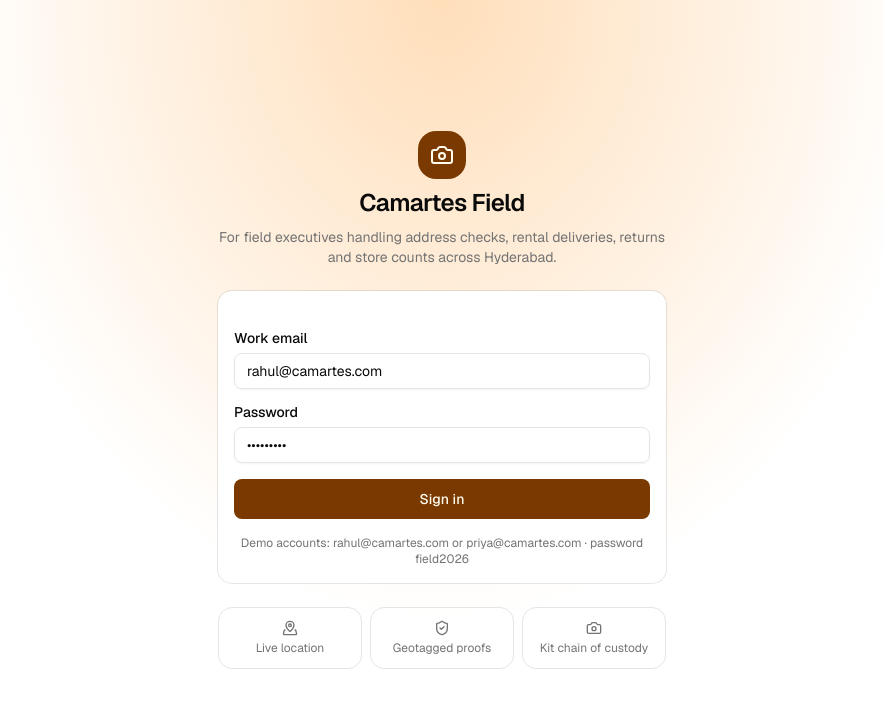
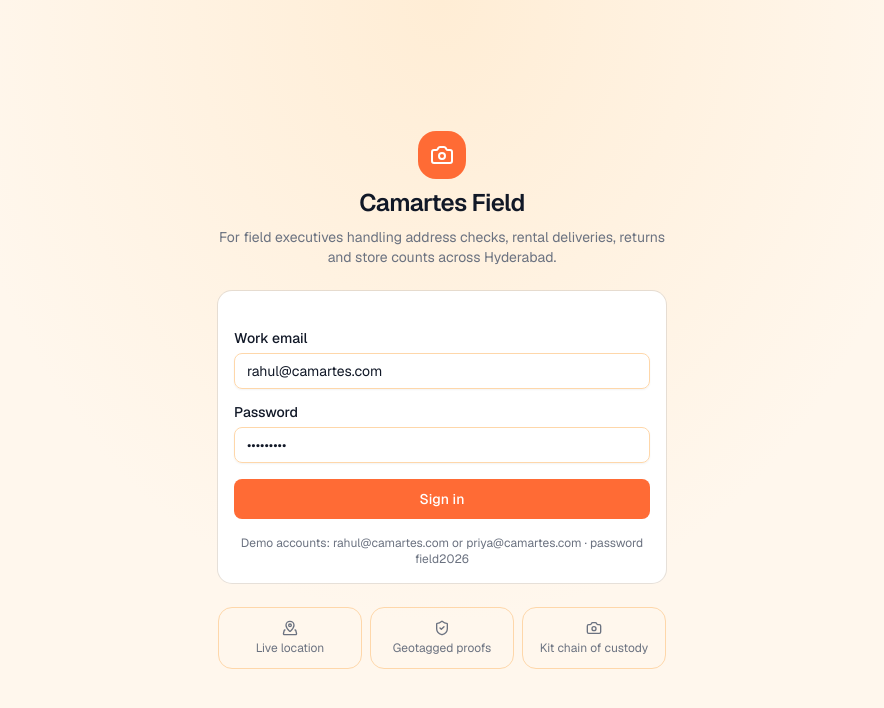
Before and after one commit to camartes01-glitch/camartesfeild-Feild-Executive, a Next.js app: page / in a window 1280 px wide. Shown: the top 708 px of the page, without its empty margins (198-1082 px from the left). Built offline with nearby package versions, Linux system fonts and the light colour scheme.

Commit message:
Apply Camartes.com orange and cream brand colors
Use the public theme-color #FF6B35 and cream surfaces from camartes.com
across buttons, map pins, photo stamps, and page backgrounds.

Co-authored-by: camartes01 <camartes01@gmail.com>

```diff
--- a/src/app/app/page.tsx
+++ b/src/app/app/page.tsx
@@ -54,7 +54,7 @@ export default function HomePage() {
           <FieldMap
             center={you}
             markers={[
-              { id: "you", label: "You", color: "#d97706", point: you },
+                  { id: "you", label: "You", color: "#FF6B35", point: you },
               ...(next
                 ? [
                     {
--- a/src/app/app/tasks/[id]/page.tsx
+++ b/src/app/app/tasks/[id]/page.tsx
@@ -92,7 +92,7 @@ function TaskBody({ task }: { task: FieldTask }) {
       <FieldMap
         center={you}
         markers={[
-          { id: "you", label: "You", color: "#d97706", point: you },
+          { id: "you", label: "You", color: "#FF6B35", point: you },
           { id: "store", label: task.store.name, color: "#1d4ed8", point: task.store.geo },
           { id: "cust", label: task.customerPlace.name, color: "#047857", point: task.customerPlace.geo },
         ]}
--- a/src/app/globals.css
+++ b/src/app/globals.css
@@ -49,38 +49,38 @@
 }
 
 :root {
-  --background: oklch(1 0 0);
-  --foreground: oklch(0.145 0 0);
-  --card: oklch(1 0 0);
-  --card-foreground: oklch(0.145 0 0);
-  --popover: oklch(1 0 0);
-  --popover-foreground: oklch(0.145 0 0);
-  --primary: oklch(0.42 0.11 55);
-  --primary-foreground: oklch(0.99 0.02 95);
-  --secondary: oklch(0.97 0 0);
-  --secondary-foreground: oklch(0.205 0 0);
-  --muted: oklch(0.97 0 0);
-  --muted-foreground: oklch(0.556 0 0);
-  --accent: oklch(0.97 0 0);
-  --accent-foreground: oklch(0.205 0 0);
-  --destructive: oklch(0.577 0.245 27.325);
-  --border: oklch(0.922 0 0);
-  --input: oklch(0.922 0 0);
-  --ring: oklch(0.708 0 0);
-  --chart-1: oklch(0.87 0 0);
-  --chart-2: oklch(0.556 0 0);
-  --chart-3: oklch(0.439 0 0);
-  --chart-4: oklch(0.371 0 0);
-  --chart-5: oklch(0.269 0 0);
+  --background: #fff7ed;
+  --foreground: #111827;
+  --card: #ffffff;
+  --card-foreground: #111827;
+  --popover: #ffffff;
+  --popover-foreground: #111827;
+  --primary: #ff6b35;
+  --primary-foreground: #ffffff;
+  --secondary: #ffedd5;
+  --secondary-foreground: #9a3412;
+  --muted: #ffedd5;
+  --muted-foreground: #6b7280;
+  --accent: #ffe2c2;
+  --accent-foreground: #9a3412;
+  --destructive: #ef4444;
+  --border: #fed7aa;
+  --input: #fed7aa;
+  --ring: #ff6b35;
+  --chart-1: #ff6b35;
+  --chart-2: #f97316;
+  --chart-3: #ea580c;
+  --chart-4: #c2410c;
+  --chart-5: #9a3412;
   --radius: 0.625rem;
-  --sidebar: oklch(0.985 0 0);
-  --sidebar-foreground: oklch(0.145 0 0);
-  --sidebar-primary: oklch(0.205 0 0);
-  --sidebar-primary-foreground: oklch(0.985 0 0);
-  --sidebar-accent: oklch(0.97 0 0);
-  --sidebar-accent-foreground: oklch(0.205 0 0);
-  --sidebar-border: oklch(0.922 0 0);
-  --sidebar-ring: oklch(0.708 0 0);
+  --sidebar: #fff8f3;
+  --sidebar-foreground: #111827;
+  --sidebar-primary: #ff6b35;
+  --sidebar-primary-foreground: #ffffff;
+  --sidebar-accent: #ffedd5;
+  --sidebar-accent-foreground: #9a3412;
+  --sidebar-border: #fed7aa;
+  --sidebar-ring: #ff6b35;
 }
 
 .dark {
--- a/src/app/page.tsx
+++ b/src/app/page.tsx
@@ -29,7 +29,7 @@ export default function LoginPage() {
 
   return (
     <div className="relative flex min-h-svh items-center justify-center px-4 py-10">
-      <div className="pointer-events-none absolute inset-0 bg-[radial-gradient(ellipse_at_top,_oklch(0.92_0.06_70),_transparent_55%)]" />
+      <div className="pointer-events-none absolute inset-0 bg-[radial-gradient(ellipse_at_top,_#ffedd5,_transparent_55%)]" />
       <div className="relative w-full max-w-md space-y-6">
         <div className="space-y-2 text-center">
           <div className="mx-auto flex size-12 items-center justify-center rounded-2xl bg-primary text-primary-foreground">
--- a/src/components/geo-camera.tsx
+++ b/src/components/geo-camera.tsx
@@ -30,7 +30,7 @@ function stampPhoto(
       const bar = Math.max(72, Math.round(h * 0.16));
       ctx.fillStyle = "rgba(8,12,20,0.72)";
       ctx.fillRect(0, h - bar, w, bar);
-      ctx.fillStyle = "#F5C451";
+      ctx.fillStyle = "#FF6B35";
       ctx.font = `600 ${Math.max(14, Math.round(w * 0.028))}px ui-sans-serif, system-ui`;
       ctx.fillText("CAMARTES · geotagged proof", 16, h - bar + 22);
       ctx.fillStyle = "#fff";
```
